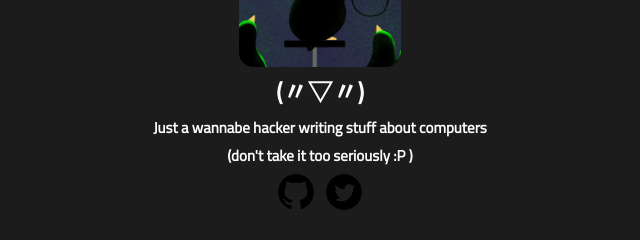
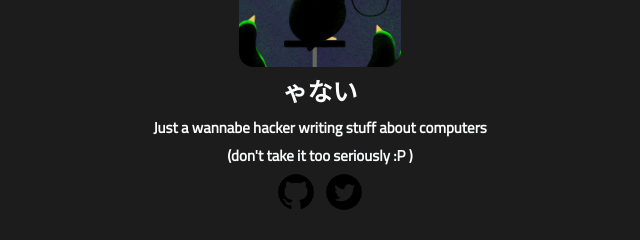
Before and after one commit to gartunius/gartunius.github.io, a plain HTML site: page HtmlFiles/output/OverTheWire.html in a window 1280 px wide. Shown: the part 141-381 px from the top of the page, 320-960 px from the left. Drawn offline with Linux system fonts and the light colour scheme; a web font is replaced by a local one.

Commit message:
update alias/handle on the header of the post

```diff
--- a/HtmlFiles/output/OverTheWire.html
+++ b/HtmlFiles/output/OverTheWire.html
@@ -24,7 +24,7 @@
 
 		<img id="avatar" src="../../ExtraFiles/ImgFiles/avatar.jpg" alt="penguin-avatar">
 
-		<h1 id="root">(〃▽〃)</h1>
+		<h1 id="root">ゃない</h1>
 		<h2 id="presentation">Just a wannabe hacker writing stuff about computers</h2>
 		<h3 id="presentation">(don't take it too seriously :P )</h3>
 
```
